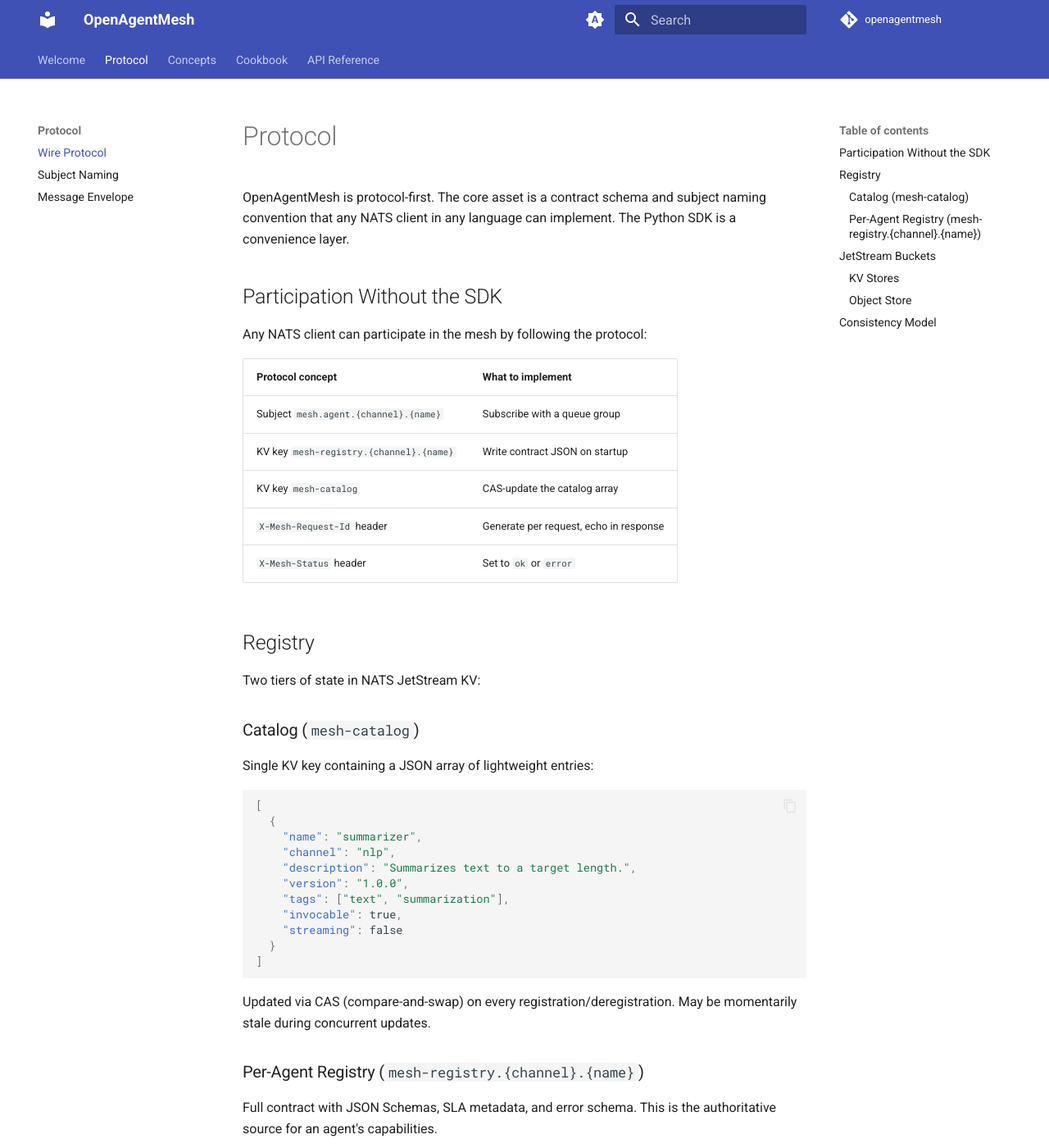
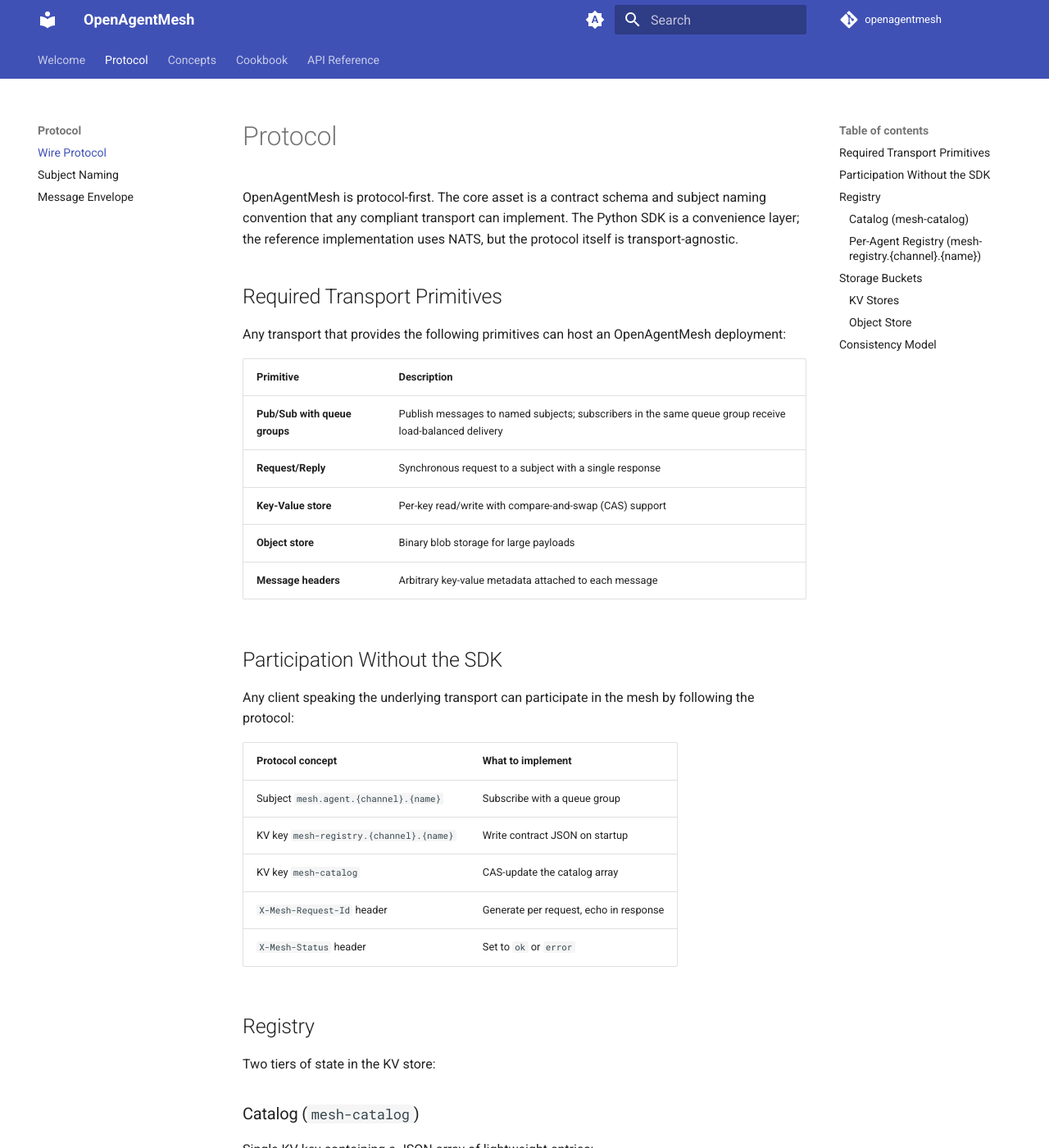
Before and after one commit to openagentmesh/openagentmesh, an MkDocs documentation site: the page built from docs/protocol/protocol.md, in a window 1280 px wide and 1400 px high. Shown: the whole window at 82% size. Built offline with MkDocs 1.6.1 and Material for MkDocs 9.7.7, drawn with Linux system fonts in a browser that asks for light colours; comment, search, counter and statistics services are not loaded; some of the changed text lies outside the part shown.

Commit message:
docs: make protocol section transport-agnostic
Replace NATS-specific terminology with generic transport primitives.
Add Required Transport Primitives table. Remove traceparent header
(not implemented, planned for OTel phase).

```diff
--- a/docs/protocol/protocol.md
+++ b/docs/protocol/protocol.md
@@ -1,10 +1,22 @@
 # Protocol
 
-OpenAgentMesh is protocol-first. The core asset is a contract schema and subject naming convention that any NATS client in any language can implement. The Python SDK is a convenience layer.
+OpenAgentMesh is protocol-first. The core asset is a contract schema and subject naming convention that any compliant transport can implement. The Python SDK is a convenience layer; the reference implementation uses NATS, but the protocol itself is transport-agnostic.
+
+## Required Transport Primitives
+
+Any transport that provides the following primitives can host an OpenAgentMesh deployment:
+
+| Primitive | Description |
+|-----------|-------------|
+| **Pub/Sub with queue groups** | Publish messages to named subjects; subscribers in the same queue group receive load-balanced delivery |
+| **Request/Reply** | Synchronous request to a subject with a single response |
+| **Key-Value store** | Per-key read/write with compare-and-swap (CAS) support |
+| **Object store** | Binary blob storage for large payloads |
+| **Message headers** | Arbitrary key-value metadata attached to each message |
 
 ## Participation Without the SDK
 
-Any NATS client can participate in the mesh by following the protocol:
+Any client speaking the underlying transport can participate in the mesh by following the protocol:
 
 | Protocol concept | What to implement |
 |-----------------|-------------------|
@@ -16,7 +28,7 @@
 
 ## Registry
 
-Two tiers of state in NATS JetStream KV:
+Two tiers of state in the KV store:
 
 ### Catalog (`mesh-catalog`)
 
@@ -42,9 +54,9 @@
 
 Full contract with JSON Schemas, SLA metadata, and error schema. This is the authoritative source for an agent's capabilities.
 
-## JetStream Buckets
+## Storage Buckets
 
-The protocol requires four JetStream buckets, pre-created on startup by `oam mesh up` (or `AgentMesh.local()` in test contexts).
+The protocol requires four storage buckets, pre-created on startup by `oam mesh up` (or `AgentMesh.local()` in test contexts).
 
 ### KV Stores
 
@@ -58,9 +70,9 @@
 
 | Bucket | Purpose | Notes |
 |--------|---------|-------|
-| `mesh-artifacts` | Binary artifacts shared between agents | For files, images, large payloads. Uses JetStream Object Store API |
+| `mesh-artifacts` | Binary artifacts shared between agents | For files, images, large payloads |
 
-Bucket names use hyphens, not dots (NATS KV naming constraint).
+Bucket names use hyphens, not dots.
 
 ## Consistency Model
 
```
Also changed, not shown: docs/protocol/envelope.md (+1 -2 lines), docs/protocol/subjects.md (+2 -2 lines).
